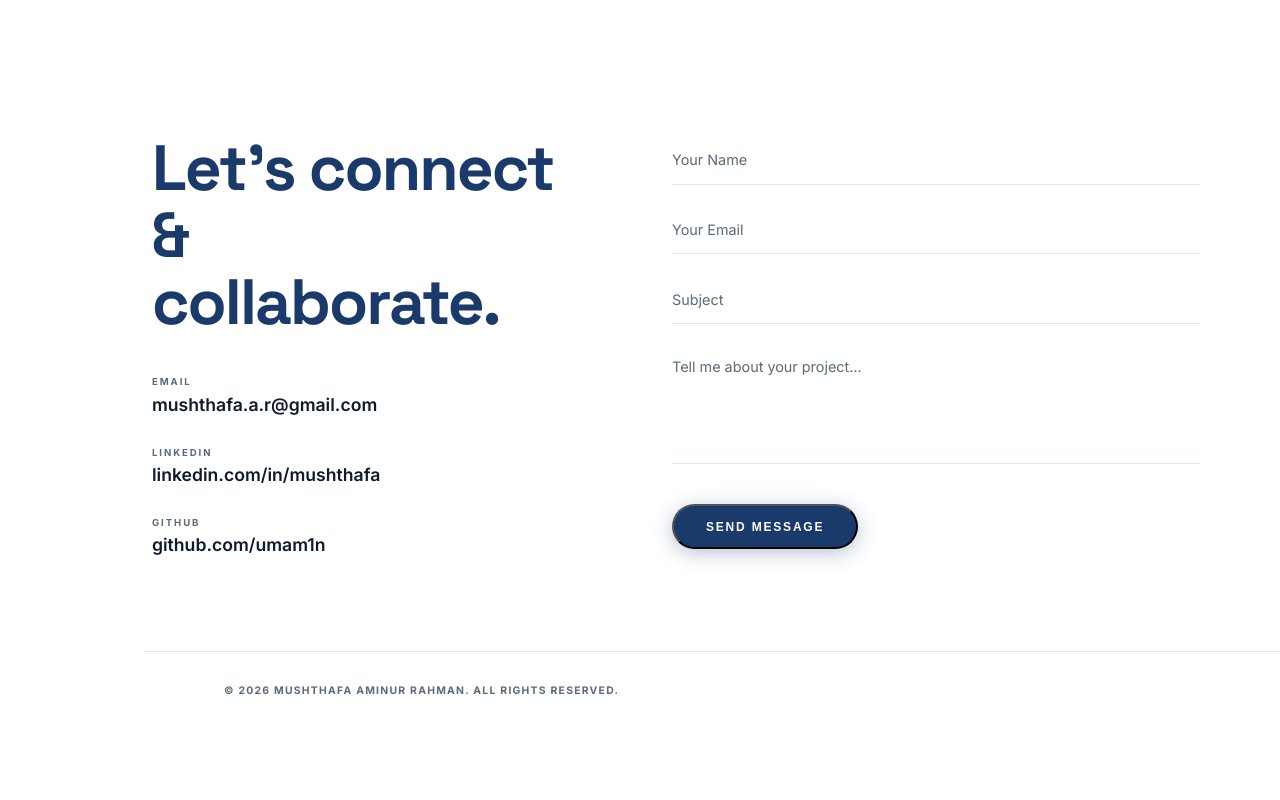
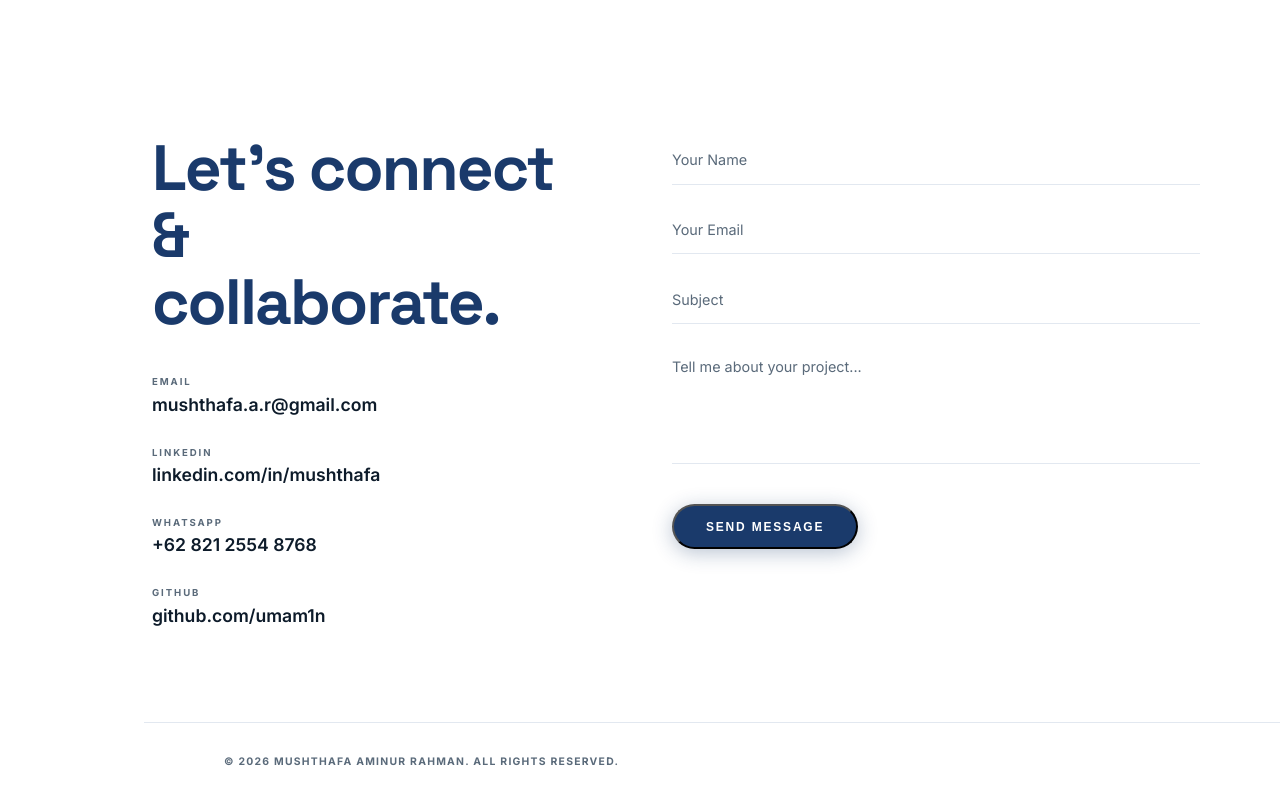
Before and after one commit to umam1n/umam1n.github.io, a plain HTML site: page index.html in a window 1280 px wide. Shown: the part 5421-6221 px from the top of the page. Before the commit the page ends 6150 px from the top, so only its background shows below. Drawn offline with Linux system fonts and the light colour scheme.

Commit message:
Add WhatsApp contact link

```diff
--- a/index.html
+++ b/index.html
@@ -345,6 +345,10 @@
               <a href="https://www.linkedin.com/in/mushthafa/" target="_blank">linkedin.com/in/mushthafa</a>
             </div>
             <div class="contact-row">
+              <div class="contact-label">WhatsApp</div>
+              <a href="https://wa.me/6282125548768" target="_blank">+62 821 2554 8768</a>
+            </div>
+            <div class="contact-row">
               <div class="contact-label">GitHub</div>
               <a href="https://github.com/umam1n" target="_blank">github.com/umam1n</a>
             </div>
```
